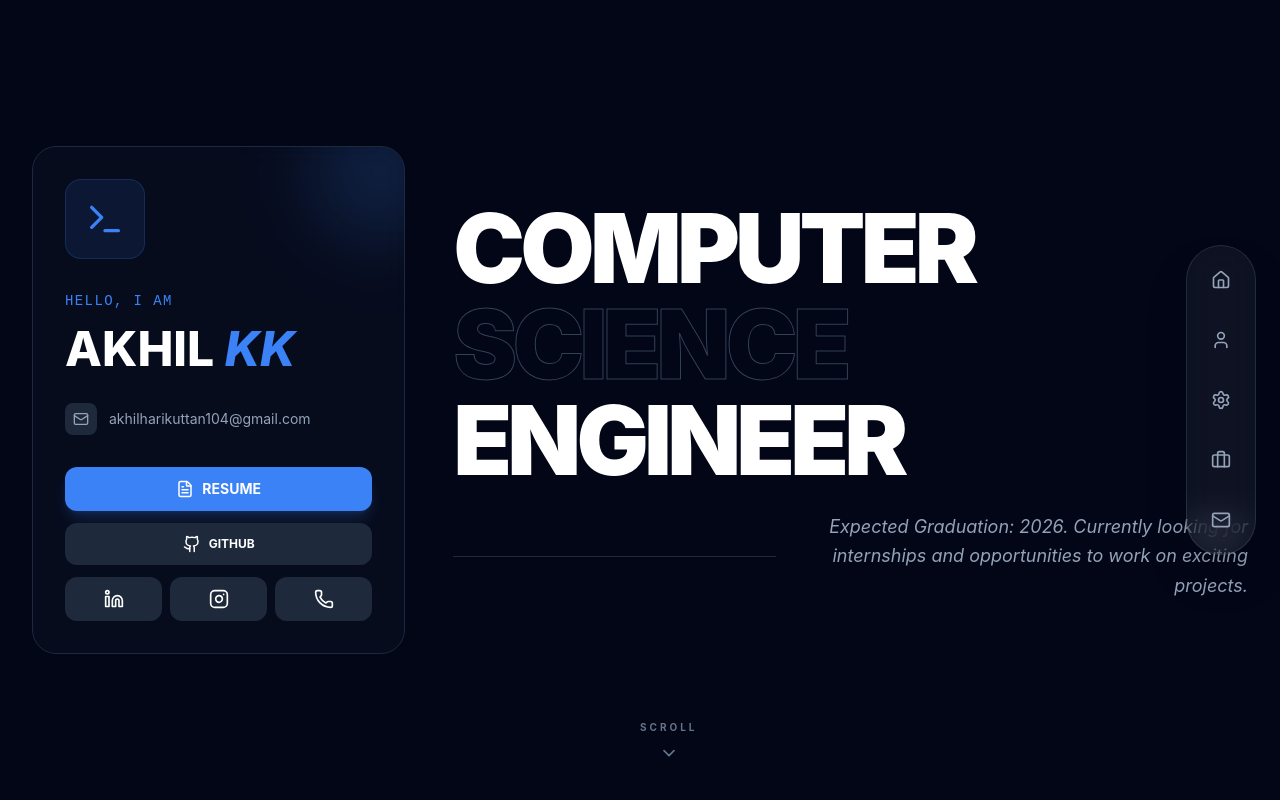
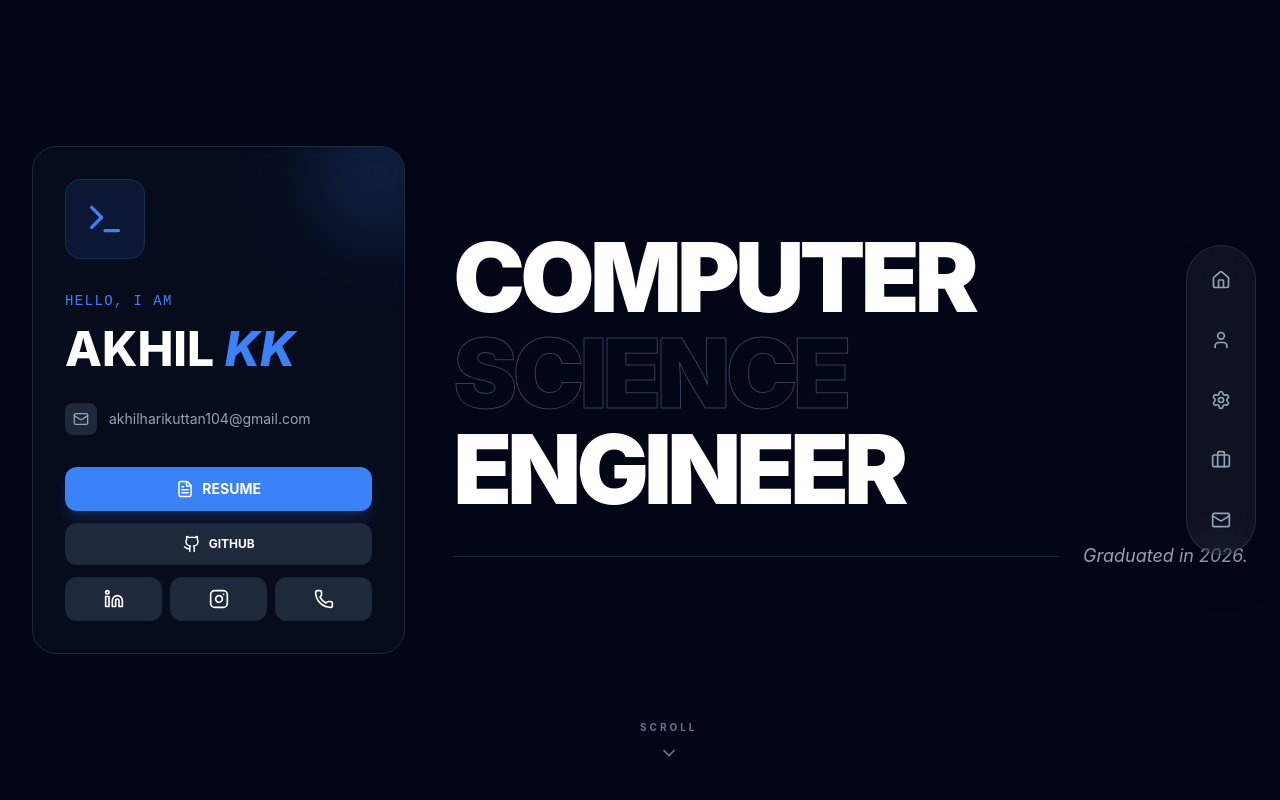
Before and after one commit to akh112003/akhil_portfolio, a React (Vite) app: page / in a window 1280 px wide. Shown: the top 800 px of the page. Built offline with nearby package versions, Linux system fonts and the light colour scheme.

Commit message:
Update hero graduation status

```diff
--- a/src/components/Hero.jsx
+++ b/src/components/Hero.jsx
@@ -76,7 +76,7 @@ const Hero = () => {
             <div className="flex items-center gap-6">
               <div className="h-px flex-1 bg-slate-800"></div>
               <p className="max-w-md text-lg text-slate-400 leading-relaxed text-right italic">
-                Expected Graduation: 2026. Currently looking for internships and opportunities to work on exciting projects.
+                Graduated in 2026.
               </p>
             </div>
           </div>
```
